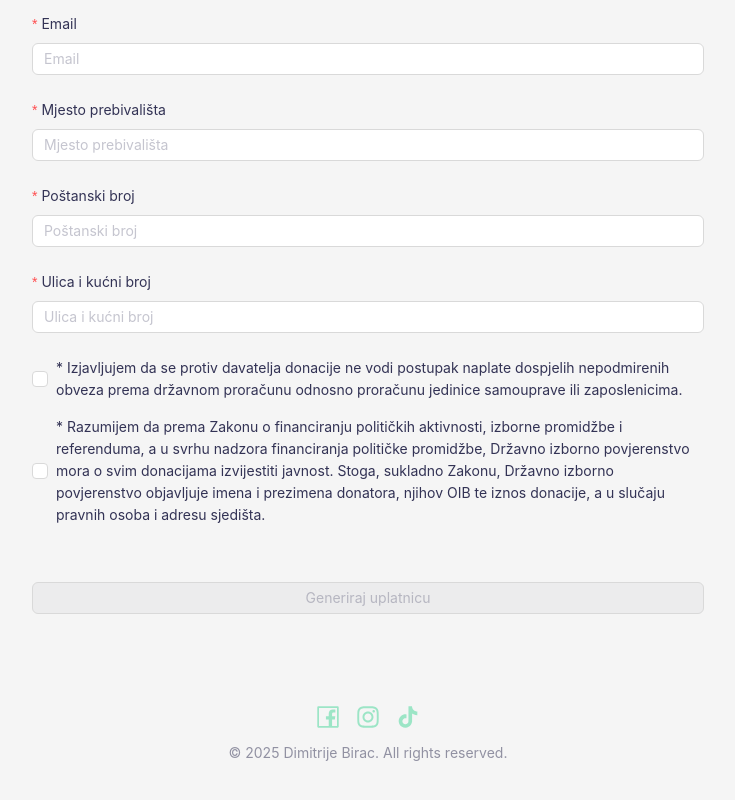
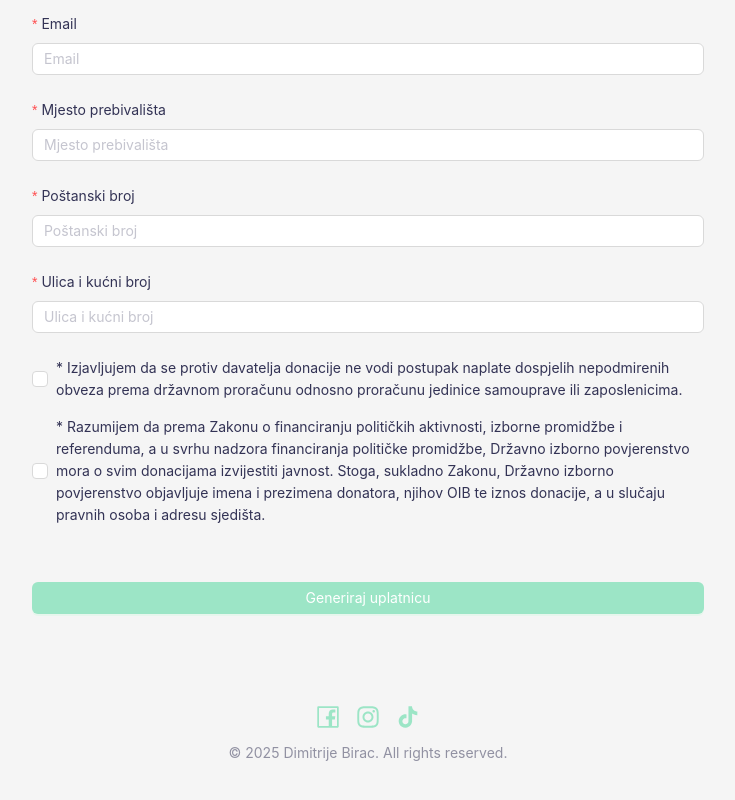
Before and after one commit to DimitrijeBirac/donacije, a React (Vite) app: page / in a window 1280 px wide. Shown: the part 1157-1957 px from the top of the page, without its empty margins (272-1007 px from the left). Built offline with nearby package versions, Linux system fonts and the light colour scheme.

Commit message:
feat: add oib as a ref number

```diff
--- a/src/App.jsx
+++ b/src/App.jsx
@@ -46,7 +46,7 @@ function App() {
         postalCode: "47000",
         IBAN: "HR5424020063590007565",
         modelNumber: "HR00",
-        refNumber: "",
+        refNumber: form.oib,
         purposeCode: "COST",
       },
       debtor: {
@@ -277,12 +277,7 @@ function App() {
                 </Checkbox.Group>
               </Form.Item>
 
-              <Button
-                type="primary"
-                className="mt-8 w-full"
-                htmlType="submit"
-                disabled
-              >
+              <Button type="primary" className="mt-8 w-full" htmlType="submit">
                 Generiraj uplatnicu
               </Button>
             </Form>
```
